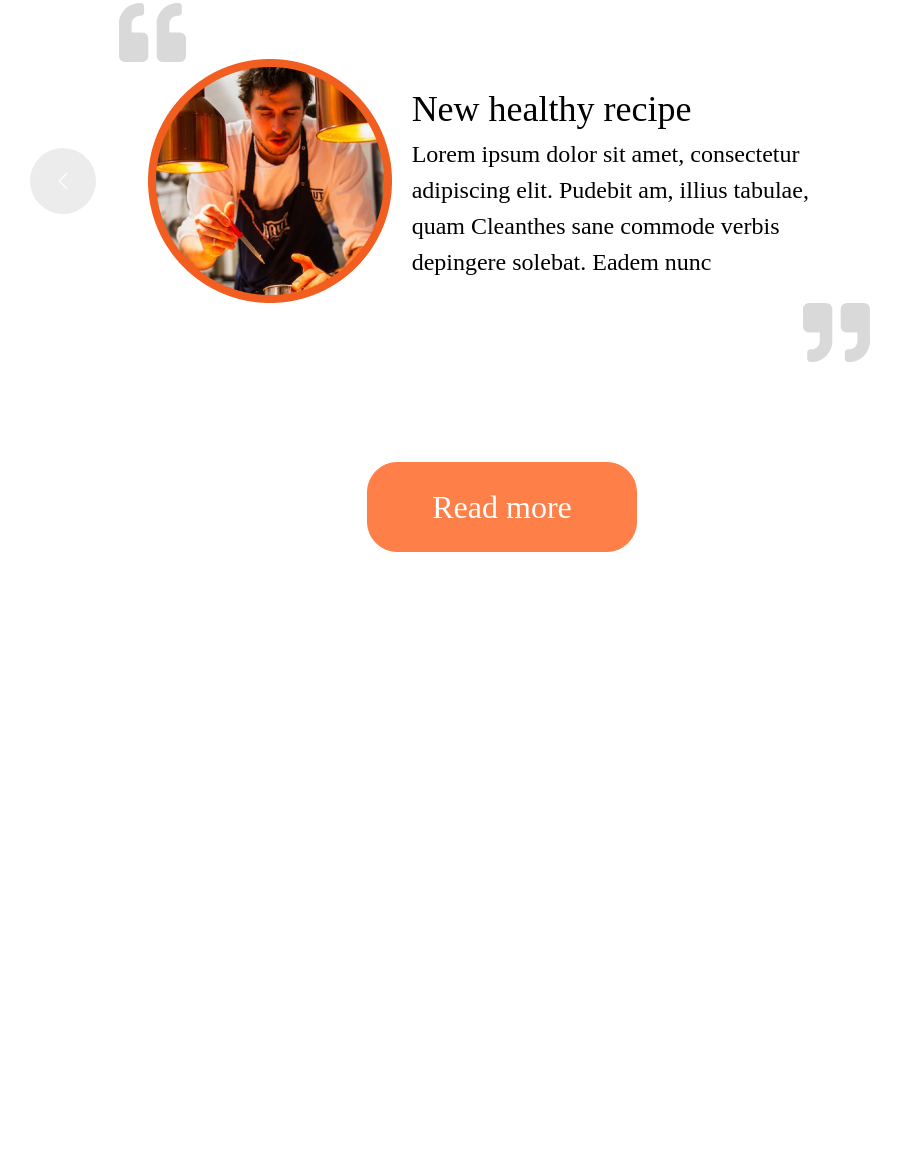
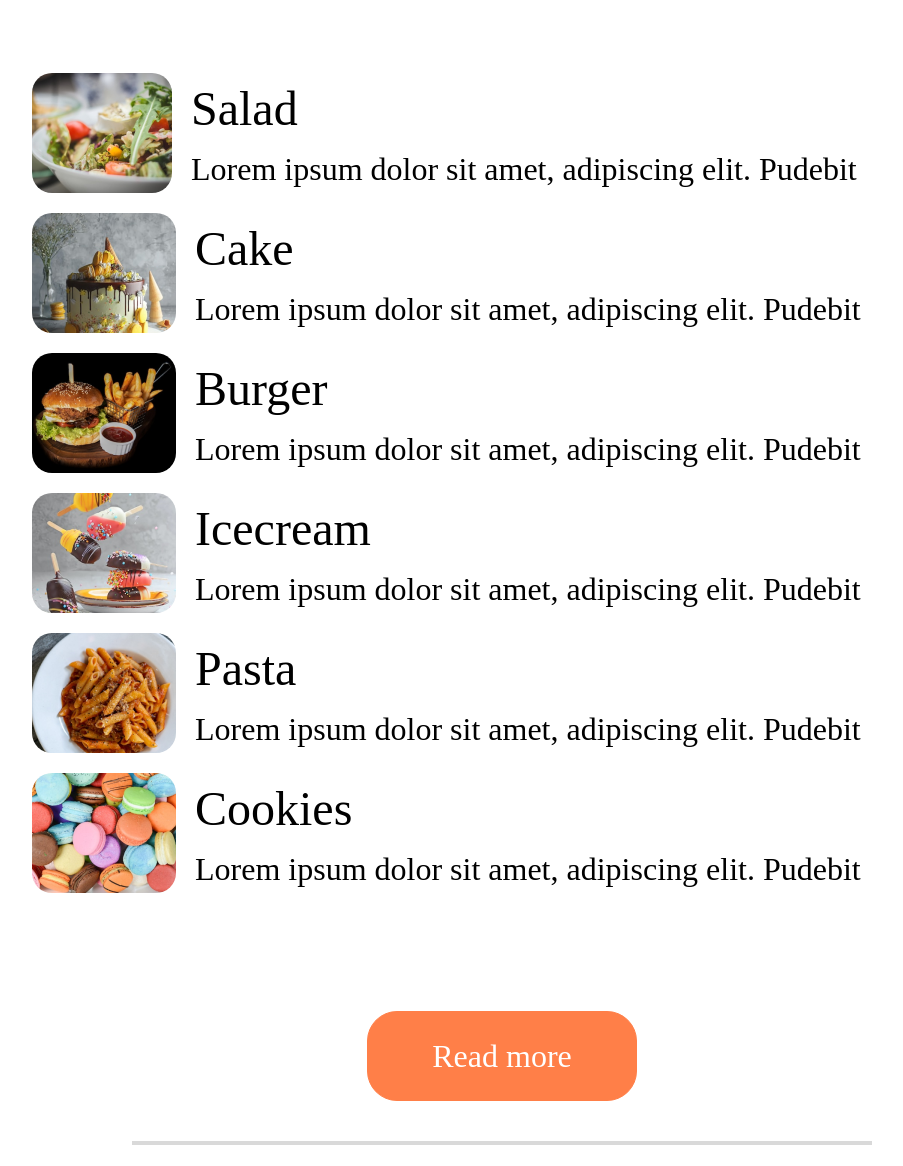
Before and after one commit to vladislava96/food, a website built with webpack: page src/index.html in a window 1280 px wide. Shown: the part 1106-2272 px from the top of the page, without its empty margins (138-1041 px from the left). Before the commit the page ends 1658 px from the top, so only its background shows below. Built offline with nearby package versions, Linux system fonts and the light colour scheme; a web font is replaced by a local one.

Commit message:
feat: implement teste of food section

```diff
--- a/src/_variables.scss
+++ b/src/_variables.scss
@@ -1,7 +1,7 @@
 $primary: #FF6624;
 $secondary: #FF7F48;
 $nav-text: #797575;
-$slider-btn: #D9D9D9;
+$context: #D9D9D9;
 
 $min-contrast-ratio: 2.5;
 $font-family-base: "DM Sans";
@@ -14,6 +14,7 @@ $btn-padding-y: 20px;
 $btn-padding-x: 64px;
 $btn-font-family: "DM Sans";
 $btn-font-size: 3.2rem;
+$h2-font-size: 6.4rem;
 
 $grid-breakpoints: (
   xs: 0,
@@ -28,7 +29,7 @@ $container-max-widths: (
   md: 720px,
   lg: 960px,
   xl: 1320px,
-  xxl: 1780px
+  xxl: 1800px
 );
 $spacer: 1rem;
 $spacers: (
--- a/src/components/_blog.scss
+++ b/src/components/_blog.scss
@@ -7,10 +7,7 @@
 
 .blog h2 {
   text-align: center;
-  text-align: center;
   color: black;
-  font-size: 6.4rem;
-  font-family: "DM Sans";
   font-weight: 500;
   word-wrap: break-word;
   margin-bottom: 1.5rem;
--- a/src/components/_healthy-food.scss
+++ b/src/components/_healthy-food.scss
@@ -2,6 +2,7 @@
   background-image: url("./assets/img/healthy-food.png");
   background-size: cover;
   background-repeat: no-repeat;
+  background-position-x: center;
   padding: 28em 0 16em 0;
 
   &_title {
--- /dev/null
+++ b/src/components/_liner.scss
@@ -0,0 +1,12 @@
+.liner {
+  width: 740px;
+  height: 4px;
+  margin-top: 40px;
+  background-color: $context;
+  @media (max-width: 992px) {
+    width: 540px;
+  }
+  @media (max-width: 576px) {
+    width: 340px;
+  }
+}
--- a/src/components/_slider.scss
+++ b/src/components/_slider.scss
@@ -1,6 +1,6 @@
 .blog {
   .carousel-control-prev, .carousel-control-next {
-    background-color: $slider-btn;
+    background-color: $context;
     border-radius: 50%;
     width: 66px;
     height: 66px;
@@ -13,7 +13,7 @@
     border-radius: 50%;
     width: 25px;
     height: 25px;
-    background-color: $slider-btn;
+    background-color: $context;
   }
   .carousel-indicators .active {
     background-color: $secondary;
--- /dev/null
+++ b/src/components/_teste-of-food.scss
@@ -0,0 +1,43 @@
+.teste-of-food {
+  display: flex;
+  align-items: center;
+  flex-direction: column;
+  margin-top: 77px;
+  h2 {
+    margin-bottom: 76px;
+  }
+  .teste-of-food_card {
+    display: flex;
+    align-items: center;
+    transition: all 0.5s ease;
+    border-radius: 5px;
+    padding: 10px;
+
+    &:hover {
+      background-color: $secondary;
+    }
+
+    img {
+      border-radius: 20px;
+      margin-right: 19px;
+    }
+  }
+
+  .teste-of-food_text p {
+    color: black;
+    font-size: 4.8rem;
+    font-weight: 500;
+    word-wrap: break-word;
+    margin-bottom: 0;
+  }
+
+  .teste-of-food_text span {
+    color: black;
+    font-size: 3.2rem;
+    font-weight: 400;
+    word-wrap: break-word;
+  }
+  .btn__teste-of-food {
+    margin-top: 108px;
+  }
+}
--- a/src/index.html
+++ b/src/index.html
@@ -99,6 +99,67 @@
         </div>
       </div>
     </section>
+    <section class="teste-of-food">
+      <h2>Teste of food</h2>
+      <div class="container">
+        <div class="row">
+          <div class="col-12 col-xl-6 col-xxl-4 teste-of-food_card">
+            <img src="./assets/img/salad.png">
+            <div class="teste-of-food_text">
+              <p>Salad</p>
+              <span>Lorem ipsum dolor sit amet,
+              adipiscing elit. Pudebit </span>
+            </div>
+          </div>
+          <div class="col-12 col-xl-6 col-xxl-4 teste-of-food_card">
+            <img src="./assets/img/cake.png">
+            <div class="teste-of-food_text">
+              <p>Cake</p>
+              <span>Lorem ipsum dolor sit amet,
+              adipiscing elit. Pudebit </span>
+            </div>
+          </div>
+          <div class="col-12 col-xl-6 col-xxl-4 teste-of-food_card">
+            <img src="./assets/img/burger.png">
+            <div class="teste-of-food_text">
+              <p>Burger</p>
+              <span>Lorem ipsum dolor sit amet,
+              adipiscing elit. Pudebit </span>
+            </div>
+          </div>
+          <div class="col-12 col-xl-6 col-xxl-4 teste-of-food_card">
+            <img src="./assets/img/icecream.png">
+            <div class="teste-of-food_text">
+              <p>Icecream</p>
+              <span>Lorem ipsum dolor sit amet,
+              adipiscing elit. Pudebit </span>
+            </div>
+          </div>
+          <div class="col-12 col-xl-6 col-xxl-4 teste-of-food_card">
+            <img src="./assets/img/pasta.png">
+            <div class="teste-of-food_text">
+              <p>Pasta</p>
+              <span>Lorem ipsum dolor sit amet,
+              adipiscing elit. Pudebit </span>
+            </div>
+          </div>
+          <div class="col-12 col-xl-6 col-xxl-4 teste-of-food_card">
+            <img src="./assets/img/cookies.png">
+            <div class="teste-of-food_text">
+              <p>Cookies</p>
+              <span>Lorem ipsum dolor sit amet,
+              adipiscing elit. Pudebit </span>
+            </div>
+          </div>
+        </div>
+      </div>
+      <button
+        type="button"
+        class="btn btn-secondary btn__read-more btn__teste-of-food" >
+        <span>Read more</span>
+      </button>
+      <div class="liner"></div>
+    </section>
     <section class="blog">
       <h2>Blog</h2>
       <div class="container">
--- a/src/style.scss
+++ b/src/style.scss
@@ -5,6 +5,8 @@
 @import "./components/header";
 @import "./components/slider";
 @import "./components/blog";
+@import "./components/teste-of-food";
+@import "./components/liner";
 
 body {
   font-family: "DM Sans";
```
Also changed, not shown: src/assets/img/burger.png (added), src/assets/img/cake.png (added), src/assets/img/cookies.png (added), src/assets/img/icecream.png (added), src/assets/img/pasta.png (added), src/assets/img/salad.png (added).
